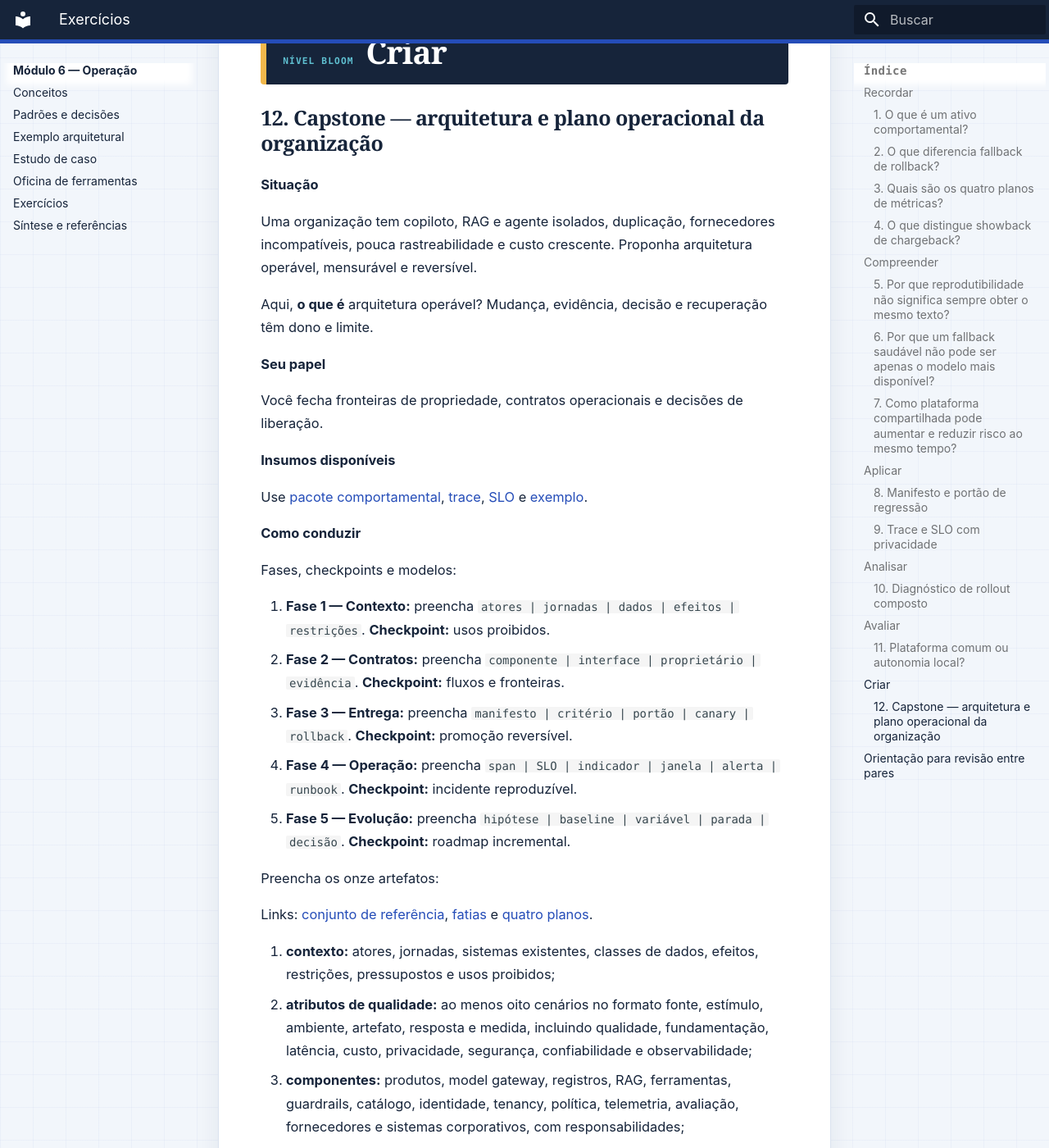
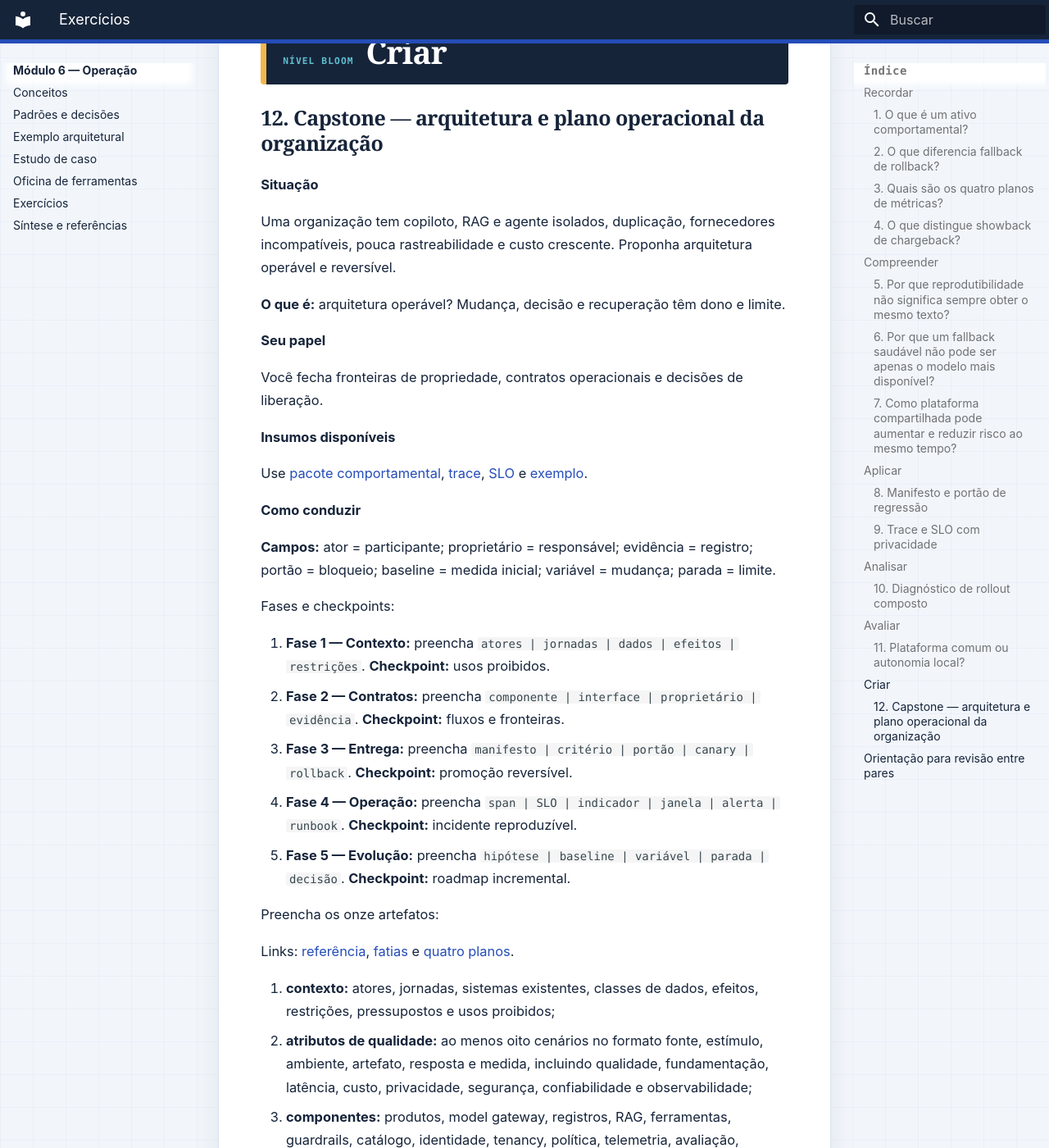
Before and after one commit to aulas-marco/arquitetura-solucoes-ia-generativa, an MkDocs documentation site: the page built from docs/modulo-6-operacao/exercicios.md, in a window 1280 px wide and 1400 px high, scrolled down 7130 px. Shown: the whole window at 82% size. Built offline with MkDocs 1.6.1 and Material for MkDocs 9.7.7, drawn with Linux system fonts in a browser that asks for light colours; some of the changed text lies outside the part shown.

```diff
--- a/docs/modulo-6-operacao/exercicios.md
+++ b/docs/modulo-6-operacao/exercicios.md
@@ -246,9 +246,9 @@ Confira decisão, consequência, gatilho e responsabilidades em cada ADR.
 
 **Situação**
 
-Uma organização tem copiloto, RAG e agente isolados, duplicação, fornecedores incompatíveis, pouca rastreabilidade e custo crescente. Proponha arquitetura operável, mensurável e reversível.
+Uma organização tem copiloto, RAG e agente isolados, duplicação, fornecedores incompatíveis, pouca rastreabilidade e custo crescente. Proponha arquitetura operável e reversível.
 
-Aqui, **o que é** arquitetura operável? Mudança, evidência, decisão e recuperação têm dono e limite.
+**O que é:** arquitetura operável? Mudança, decisão e recuperação têm dono e limite.
 
 **Seu papel**
 
@@ -260,7 +260,9 @@ Use [pacote comportamental](conceitos.md#o-objeto-operado-e-um-pacote-comportame
 
 **Como conduzir**
 
-Fases, checkpoints e modelos:
+**Campos:** ator = participante; proprietário = responsável; evidência = registro; portão = bloqueio; baseline = medida inicial; variável = mudança; parada = limite.
+
+Fases e checkpoints:
 
 1. **Fase 1 — Contexto:** preencha `atores | jornadas | dados | efeitos | restrições`. **Checkpoint:** usos proibidos.
 2. **Fase 2 — Contratos:** preencha `componente | interface | proprietário | evidência`. **Checkpoint:** fluxos e fronteiras.
@@ -270,7 +272,7 @@ Fases, checkpoints e modelos:
 
 Preencha os onze artefatos:
 
-Links: [conjunto de referência](oficina-de-ferramentas.md#preparacao-do-laboratorio), [fatias](conceitos.md#avaliacao-continua-e-entrega-controlada) e [quatro planos](conceitos.md#quatro-planos-de-metricas).
+Links: [referência](oficina-de-ferramentas.md#preparacao-do-laboratorio), [fatias](conceitos.md#avaliacao-continua-e-entrega-controlada) e [quatro planos](conceitos.md#quatro-planos-de-metricas).
 
 1. **contexto:** atores, jornadas, sistemas existentes, classes de dados, efeitos, restrições, pressupostos e usos proibidos;
 2. **atributos de qualidade:** ao menos oito cenários no formato fonte, estímulo, ambiente, artefato, resposta e medida, incluindo qualidade, fundamentação, latência, custo, privacidade, segurança, confiabilidade e observabilidade;
@@ -284,7 +286,7 @@ Links: [conjunto de referência](oficina-de-ferramentas.md#preparacao-do-laborat
 10. três **experimentos:** hipótese refutável, baseline, variável, população, duração, métricas dos quatro planos, guardrails, critério de parada e decisão possível;
 11. roadmap de três incrementos que preserve valor e contenção antes da migração total.
 
-Mostre fronteiras de propriedade, raio de impacto e contenção para cada falha. Para o gateway, inclua réplicas, failover, bypass com controles equivalentes e degradação. Não trate “humano no loop”, “monitoramento” ou “multimodelo” como garantia sem mecanismo.
+Mostre propriedade, impacto e contenção de cada falha. No gateway, inclua réplicas, failover, bypass e degradação; não trate “humano no loop”, “monitoramento” ou “multimodelo” como garantia.
 
 **Entrega esperada**
 
```
Also changed, not shown: docs/modulo-4-agentes/exercicios.md (+6 -6 lines), docs/modulo-5-confianca/exercicios.md (+4 -2 lines).
